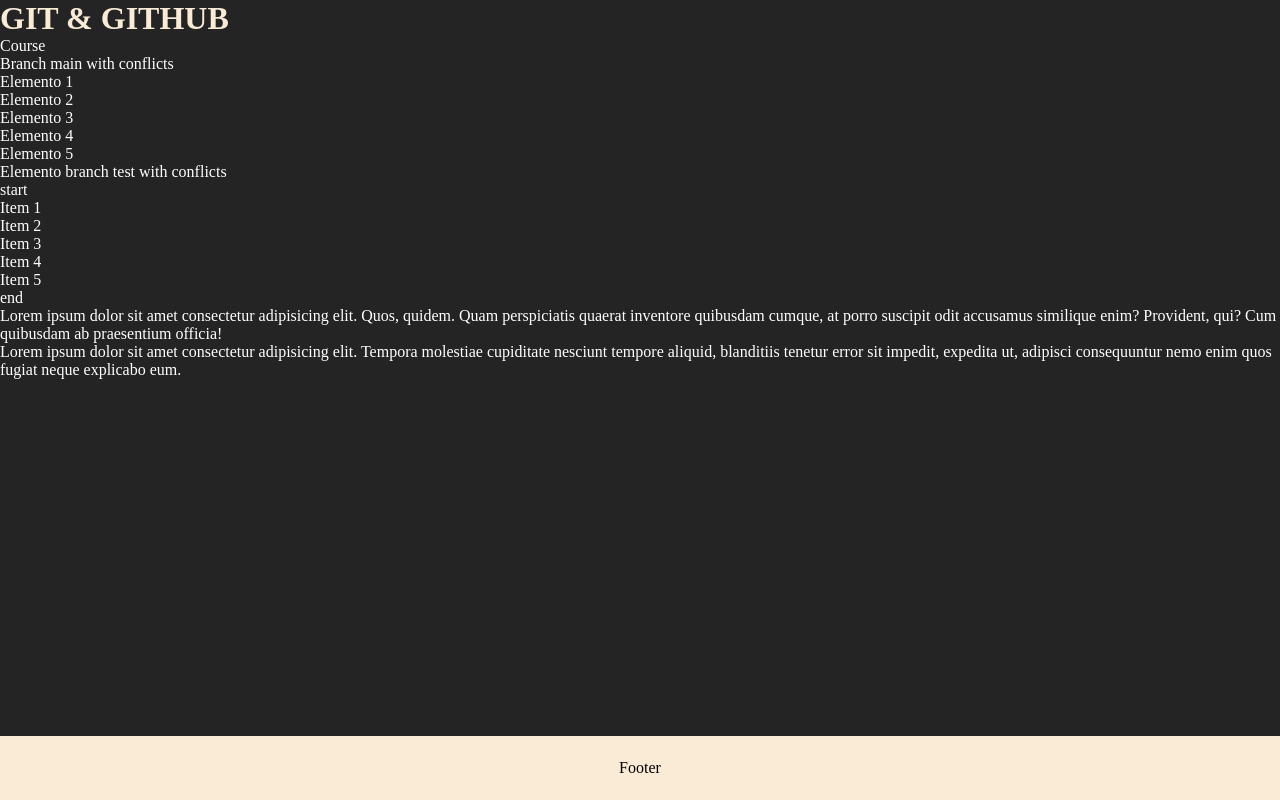
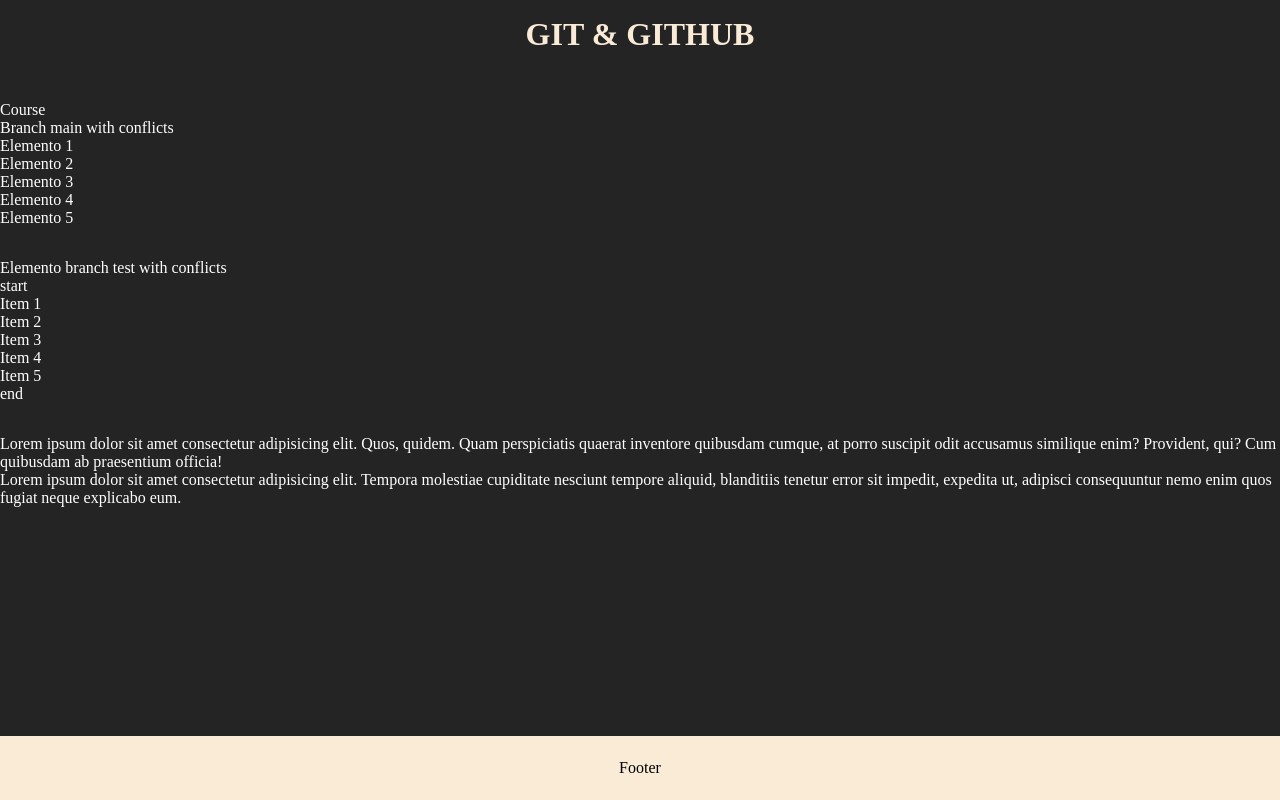
Before and after one commit to elliotghr/git, a plain HTML site: page index.html in a window 1280 px wide. Drawn offline with Linux system fonts and the light colour scheme.

Commit message:
css y html modificados

```diff
--- a/style.css
+++ b/style.css
@@ -8,11 +8,18 @@
 }
 h1 {
   color: antiquewhite;
+  text-align: center;
+  margin-bottom: 3rem;
+  margin-top: 1rem;
 }
 body {
   display: flex;
   flex-direction: column;
   min-height: 100vh;
+}
+ul,
+ol {
+  margin-bottom: 2rem;
 }
 main {
   flex-grow: 2;
```
Also changed, not shown: 1 other file.
